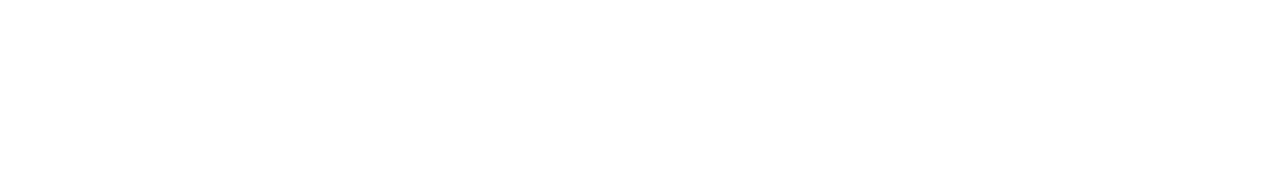
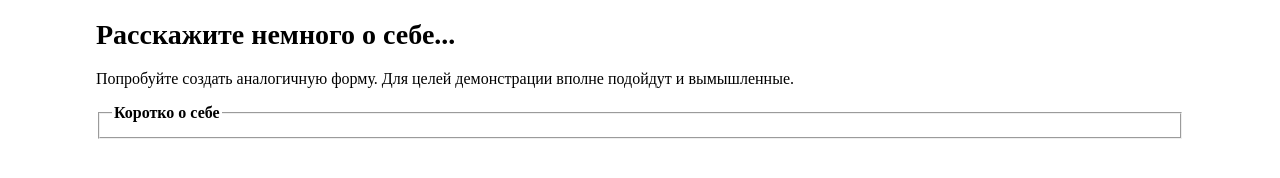
Before and after one commit to vadimkalaida/geekhub_frontend_js_9_vadimkalaida, a plain HTML site: page homework-1-2/index.html in a window 1280 px wide. Drawn offline with Linux system fonts and the light colour scheme.

Commit message:
first fieldset(only legend)

```diff
--- a/homework-1-2/css/style.css
+++ b/homework-1-2/css/style.css
@@ -0,0 +1,18 @@
+.main_container {
+  width: 85%;
+  height: 100%;
+  margin: 0 auto;
+}
+
+.main-headline {
+  font-size: 3.5vh;
+}
+
+.main-underheadline {
+  font-size: 2vh;
+}
+
+.about legend {
+  font-weight: 800;
+  font-size: 2vh;
+}
--- a/homework-1-2/index.html
+++ b/homework-1-2/index.html
@@ -11,5 +11,15 @@
 </head>
 <body>
 
+  <main>
+    <div class="main_container">
+      <h1 class="main-headline">Расскажите немного о себе...</h1>
+      <p class="main-underheadline">Попробуйте создать аналогичную форму. Для целей демонстрации вполне подойдут и вымышленные.</p>
+      <fieldset class="about">
+        <legend>Коротко о себе</legend>
+      </fieldset>
+    </div>
+  </main>
+
 </body>
 </html>
```
